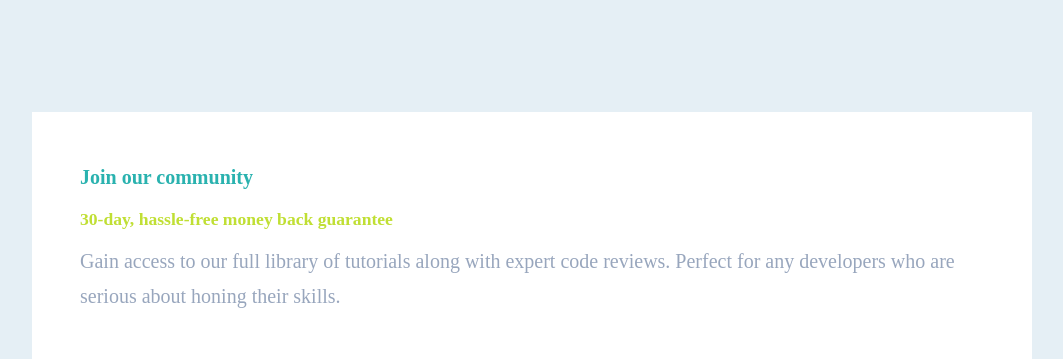
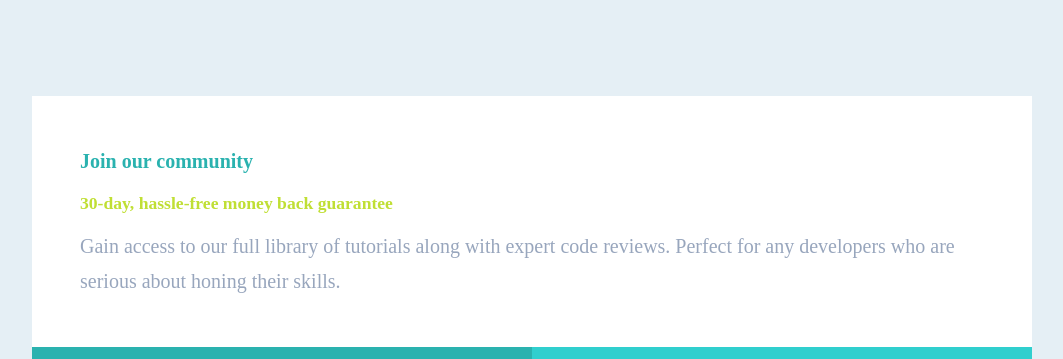
Before and after one commit to jrickyrichard/single-price-grid-component, a plain HTML site: page index.html in a window 1280 px wide. Shown: the top 359 px of the page, without its empty margins (108-1171 px from the left). Drawn offline with Linux system fonts and the light colour scheme.

Commit message:
initial commit

```diff
--- a/styles.css
+++ b/styles.css
@@ -10,24 +10,46 @@
 font-size: 16px;
 }
 
-*, *::before, *::after {
-    box-sizing: border-box;
-    margin: 0;
-    padding: 0;
+/* Box sizing rules */
+*,
+*::before,
+*::after {
+  box-sizing: border-box;
 }
 
-a, a:hover, a:focus, a:active {
-    text-decoration: none;
+/* Remove default padding and margin */
+body,
+h1,
+h2,
+h3,
+h4,
+h5,
+h6,
+p,
+ol,
+ul {
+  margin: 0;
+  padding: 0;
 }
 
-li {
-    list-style-type: none;
+/* Set default font size and line height */
+body {
+  font-size: 16px;
+  line-height: 1.5;
 }
 
-html {
-    box-sizing: border-box;
-    height: 100vh;
+/* Remove list styles (bullets/numbers) */
+ol,
+ul {
+  list-style: none;
 }
+
+/* Remove default hyperlink styles */
+a {
+  color: inherit;
+  text-decoration: none;
+}
+
 
 body {
     height: 100%;
```
